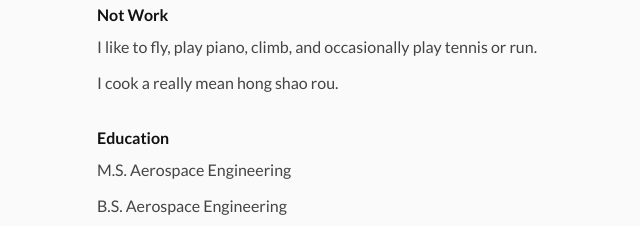
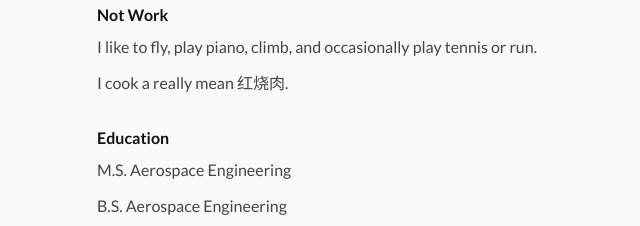
Before and after one commit to azhulogic/alexzhu.io, an Astro site: page /about in a window 1280 px wide. Shown: the part 313-539 px from the top of the page, 239-879 px from the left. Built offline with nearby package versions, Linux system fonts and the light colour scheme; Astro itself is replaced by a stand-in of ours.

Commit message:
Codex doing things its not supposed to smh

```diff
--- a/src/pages/about.astro
+++ b/src/pages/about.astro
@@ -13,7 +13,7 @@ import BaseLayout from "../layouts/BaseLayout.astro";
 
     <h2>Not Work</h2>
     <p>I like to fly, play piano, climb, and occasionally play tennis or run.</p>
-    <p>I cook a really mean hong shao rou.</p>
+    <p>I cook a really mean 红烧肉.</p>
 
     <h2>Education</h2>
     <p>M.S. Aerospace Engineering</p>
```
